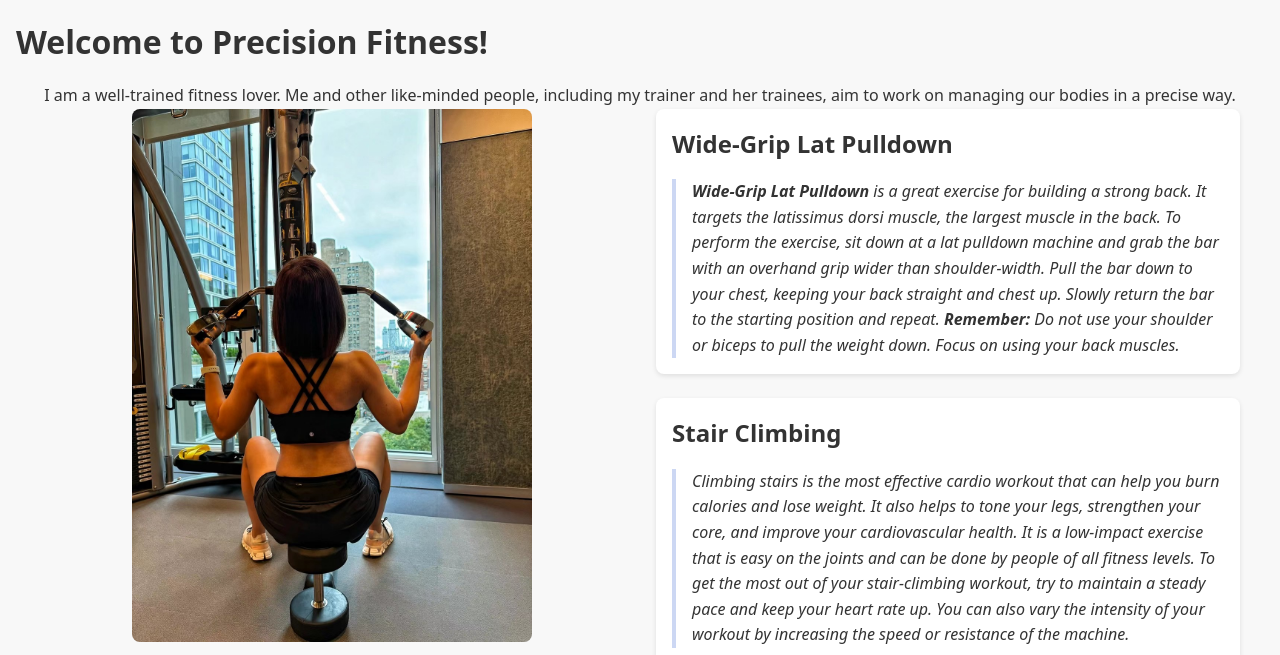
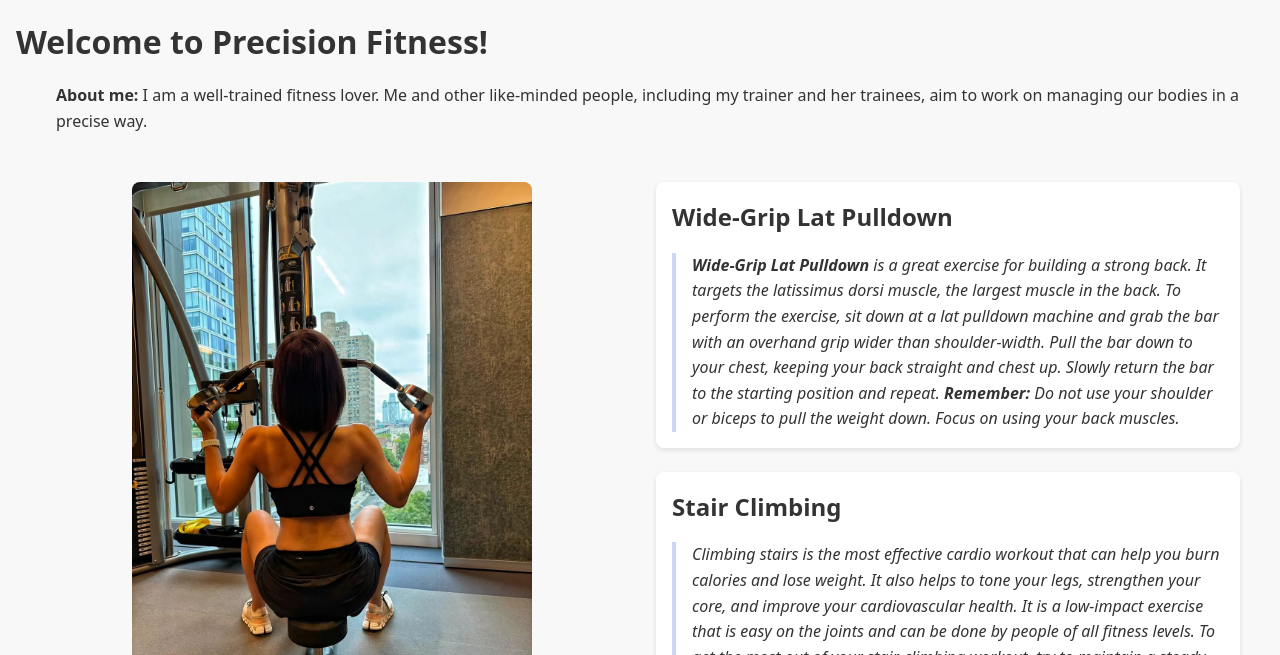
Before and after one commit to prescifit/cs5356-hw3, a plain HTML site: page index.html in a window 1280 px wide. Shown: the top 655 px of the page. Drawn offline with Linux system fonts and the light colour scheme; no server answers.

Commit message:
add about me

```diff
--- a/index.html
+++ b/index.html
@@ -153,6 +153,14 @@
         width: 100%;
       }
 
+      section {
+        text-align: left;
+        width: 100%; /* Ensures it spans full width */
+        max-width: 1200px; /* Keeps content neatly contained */
+        padding-left: 1rem; /* Adds some left padding for better spacing */
+        margin-bottom: 3rem; /* More space */
+      }
+
       /* Mobile Optimization */
       @media (max-width: 768px) {
         main {
@@ -179,7 +187,7 @@
 
     <section>
       <p>
-        I am a well-trained fitness lover. Me and other like-minded people, including my trainer and her trainees, aim to work on managing our bodies in a precise way.
+        <strong>About me:</strong> I am a well-trained fitness lover. Me and other like-minded people, including my trainer and her trainees, aim to work on managing our bodies in a precise way.
       </p>
     </section>
 
```
